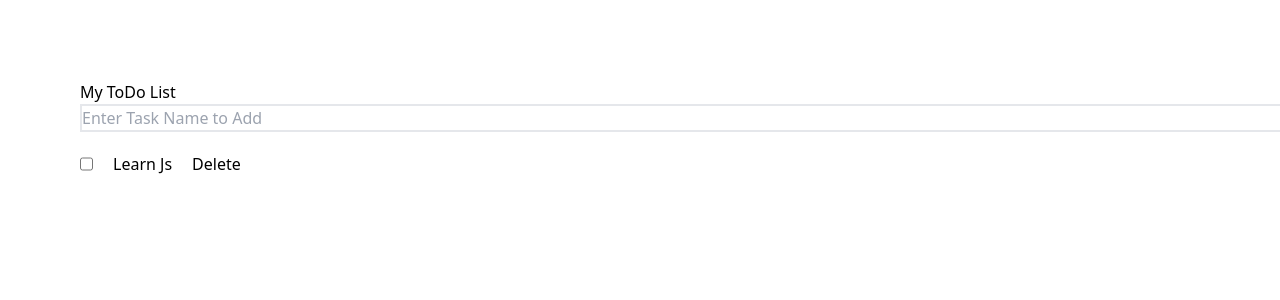
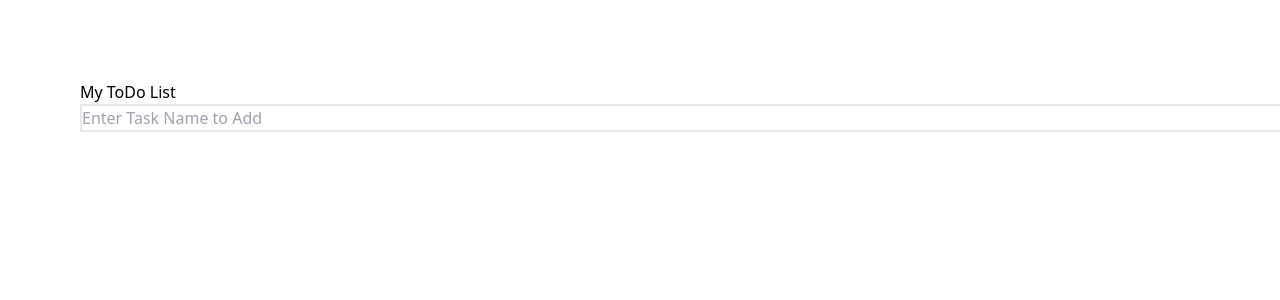
Before and after one commit to Ebalin1411/react-todo-app, a React (Create React App) app: page / in a window 1280 px wide. Shown: the top 300 px of the page. Built offline with nearby package versions, Linux system fonts and the light colour scheme.

Commit message:
feat:list items added by pressing enter key

```diff
--- a/src/App.tsx
+++ b/src/App.tsx
@@ -1,19 +1,50 @@
-import React from 'react';
-import TodoItem from './component/todo-item';
+import React, { useState } from 'react';
+import TodoItem, { Todo } from './component/todo-item';
 
 
 function App() {
+ //Creating new state for list item
+ const [todoText,setTodoText]=useState<string>('');  //state Declaration
+//State for List
+const [todoList,setTodoList]=useState<Array<Todo>>([]);
+
+const onTodoChange=(e:any)=>{
+    setTodoText(e.target.value);
+}
+
+const onTodoKeyDown=(e:any)=>{
+    if(e.keyCode ===13){
+      //Add item to the list
+
+      setTodoList(
+        todoList.concat({
+          name: todoText,
+          isDone:false,
+        })
+      );
+    }
+}
   return (
    <div className="container flex flex-col item-center gap-5 m-20">
     <div className='flex flex-col '>
         <h1>My ToDo List</h1>
-        <input type="text" className="border-2 " placeholder="Enter Task Name to Add"></input>
+        <input
+        type="text"
+        onChange={onTodoChange}
+        onKeyDown={onTodoKeyDown}
+        value={todoText}
+        className="border-2 "
+        placeholder="Enter Task Name to Add"></input>
         {/*list of to do */}
     </div>
     <div id="todoList" className='flex flex-col justify-evenly '>
-        <TodoItem isDone={false} name='Learn Js' />
+
+        {todoList.map((todo:any)=>
+        <TodoItem todo={todo} /> )}
+
+
+
     </div>
-
 
 
    </div>
--- a/src/component/todo-item.tsx
+++ b/src/component/todo-item.tsx
@@ -2,6 +2,10 @@ import React from 'react'
 
 
 interface Props{
+    todo:Todo
+}
+
+export interface Todo{
     isDone:boolean;
     name:string;
 }
@@ -11,8 +15,8 @@ const TodoItem = (props:Props)=>{
 
     return(            //html elements
         <div className="flex gap-5">
-            <input type="checkbox" checked={props.isDone} />
-            <label>{props.name}</label>
+            <input type="checkbox" checked={props.todo.isDone} />
+            <label>{props.todo.name}</label>
             <button>Delete</button>
         </div>
     )
```
